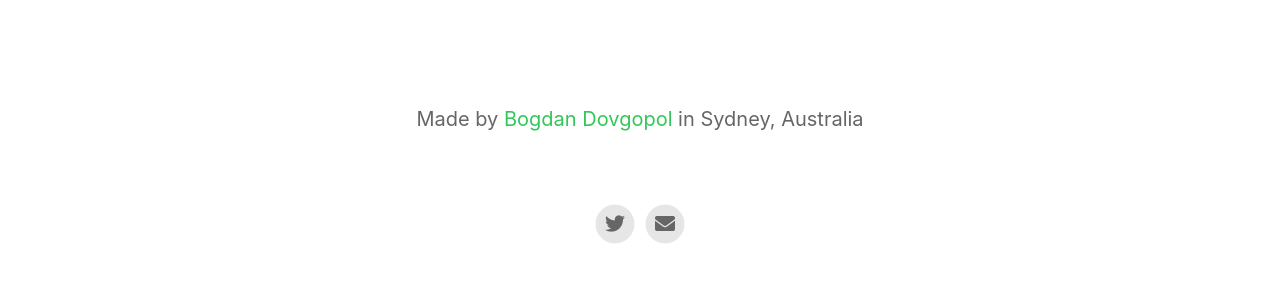
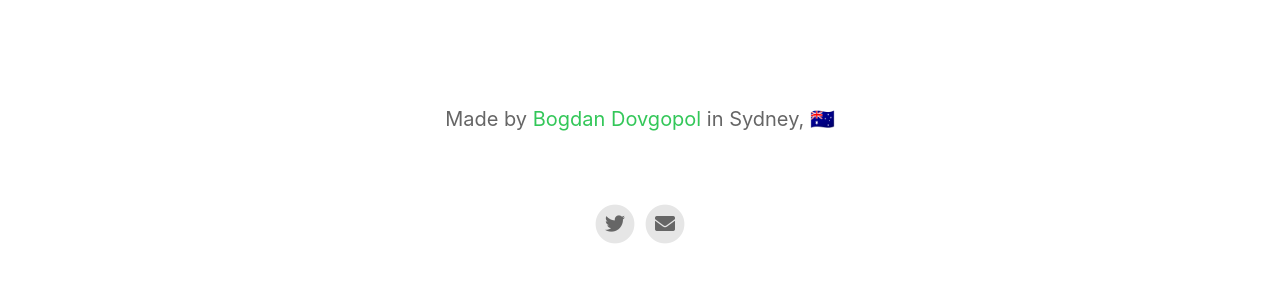
Before and after one commit to bogdandovgopol/mypedometer.app, a Jekyll site: the page built from index.html, in a window 1280 px wide. Shown: the part 1050-1350 px from the top of the page. Built offline with Jekyll 4.4.1, drawn with Linux system fonts in a browser that asks for light colours; nearby versions of some CDN libraries.

Commit message:
Update _config.yml

```diff
--- a/_config.yml
+++ b/_config.yml
@@ -21,7 +21,7 @@ enable_smart_app_banner                   : true
 # Information About Yourself
 your_name                                 : Bogdan Dovgopol
 your_link                                 : https://twitter.com/bogdandovgopol
-your_city                                 : Sydney, Australia
+your_city                                 : Sydney, 🇦🇺
 email_address                             : info@mypedometer.app
 facebook_username                         :
 instagram_username                        :
```
